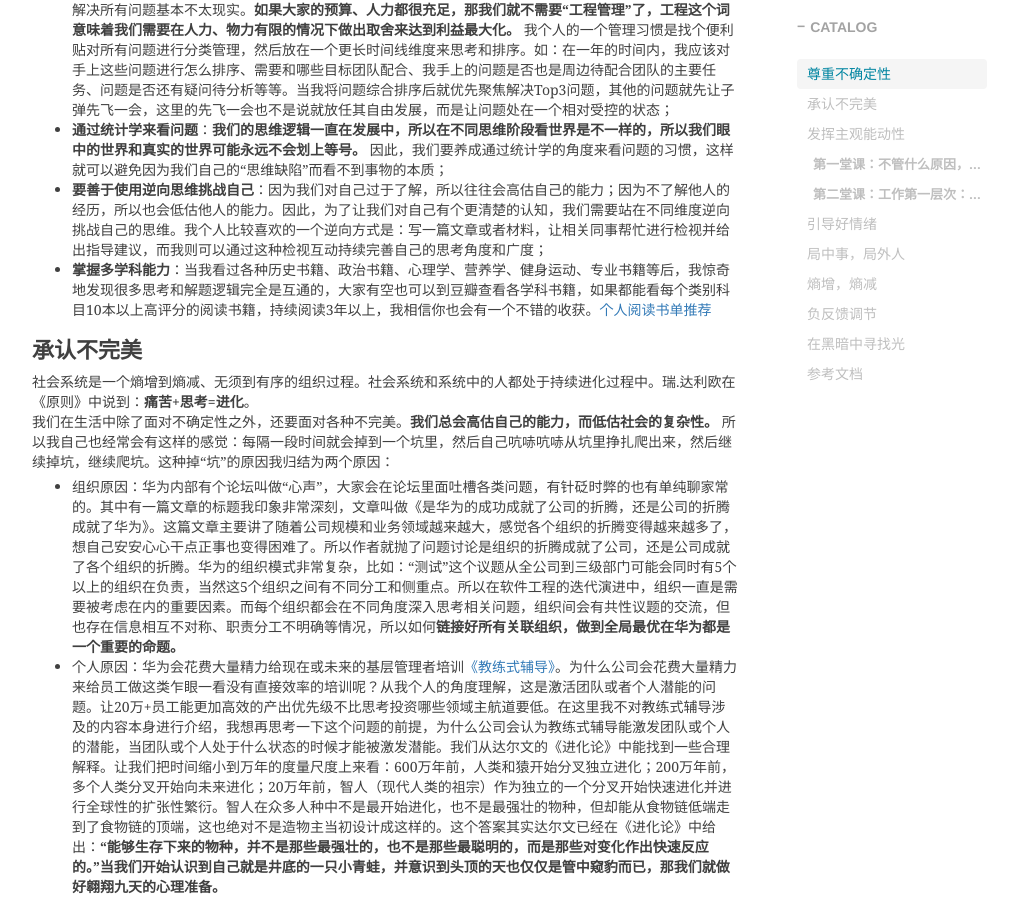
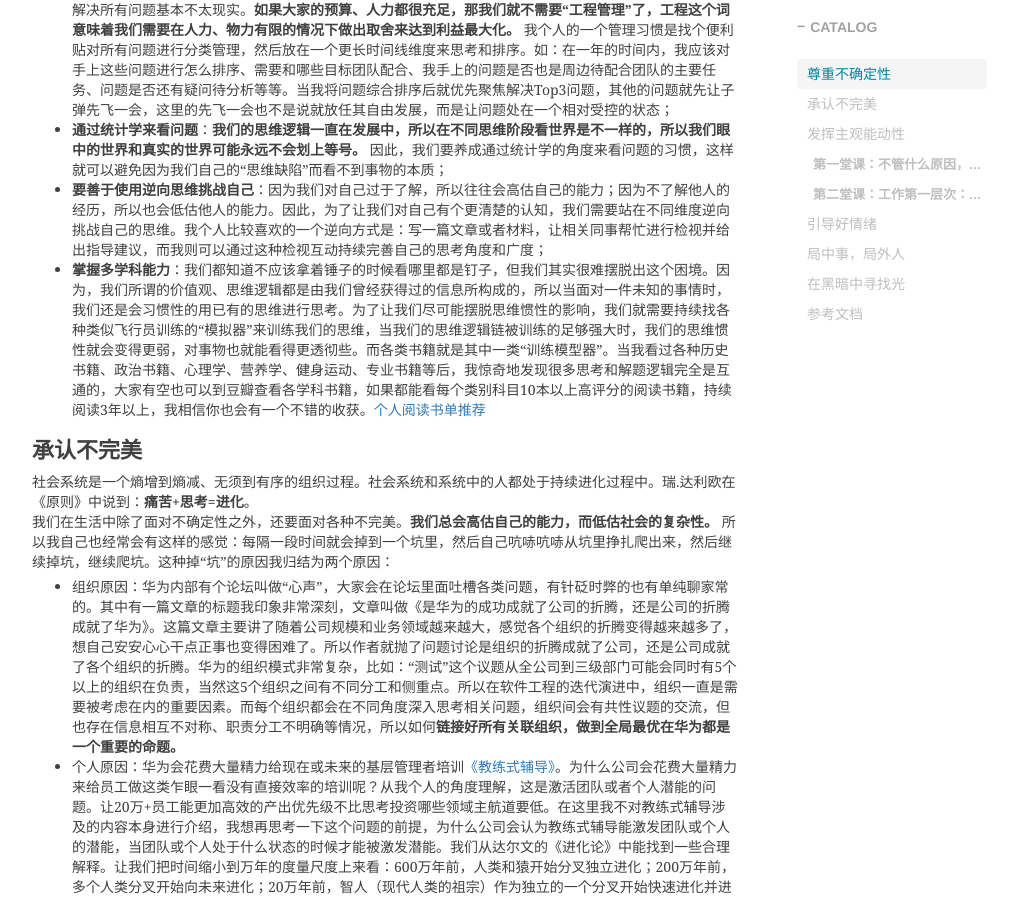
Before and after one commit to shihai1991/shihai1991.github.io, a Jekyll site: the page built from _posts/2023-10-30-在菊厂八年的那些人那些事.md, in a window 1280 px wide and 900 px high, scrolled down 1950 px. Shown: the whole window, without its empty margins (233-1244 px from the left). Built offline with Jekyll 4.4.1, drawn with Linux system fonts in a browser that asks for light colours; nearby versions of some CDN libraries; comment, search, counter and statistics services are not loaded; some of the changed text lies outside the part shown.

Commit message:
Update 2023-10-30-在菊厂八年的那些人那些事.md

```diff
--- a/_posts/2023-10-30-在菊厂八年的那些人那些事.md
+++ b/_posts/2023-10-30-在菊厂八年的那些人那些事.md
@@ -26,7 +26,7 @@ time: '2023.10.30 12:27:00'
 - **学会解决大而简单的矛盾**：在工作中，我们可能要解决无数的问题，因为时间有限，所以我们想保质保量来解决所有问题基本不太现实。**如果大家的预算、人力都很充足，那我们就不需要“工程管理”了，工程这个词意味着我们需要在人力、物力有限的情况下做出取舍来达到利益最大化。** 我个人的一个管理习惯是找个便利贴对所有问题进行分类管理，然后放在一个更长时间线维度来思考和排序。如：在一年的时间内，我应该对手上这些问题进行怎么排序、需要和哪些目标团队配合、我手上的问题是否也是周边待配合团队的主要任务、问题是否还有疑问待分析等等。当我将问题综合排序后就优先聚焦解决Top3问题，其他的问题就先让子弹先飞一会，这里的先飞一会也不是说就放任其自由发展，而是让问题处在一个相对受控的状态；
 - **通过统计学来看问题**：**我们的思维逻辑一直在发展中，所以在不同思维阶段看世界是不一样的，所以我们眼中的世界和真实的世界可能永远不会划上等号。** 因此，我们要养成通过统计学的角度来看问题的习惯，这样就可以避免因为我们自己的“思维缺陷”而看不到事物的本质；
 - **要善于使用逆向思维挑战自己**：因为我们对自己过于了解，所以往往会高估自己的能力；因为不了解他人的经历，所以也会低估他人的能力。因此，为了让我们对自己有个更清楚的认知，我们需要站在不同维度逆向挑战自己的思维。我个人比较喜欢的一个逆向方式是：写一篇文章或者材料，让相关同事帮忙进行检视并给出指导建议，而我则可以通过这种检视互动持续完善自己的思考角度和广度；
-- **掌握多学科能力**：当我看过各种历史书籍、政治书籍、心理学、营养学、健身运动、专业书籍等后，我惊奇地发现很多思考和解题逻辑完全是互通的，大家有空也可以到豆瓣查看各学科书籍，如果都能看每个类别科目10本以上高评分的阅读书籍，持续阅读3年以上，我相信你也会有一个不错的收获。[个人阅读书单推荐](https://shihai1991.github.io/books/2021/11/23/%E4%B8%AA%E4%BA%BA%E9%98%85%E8%AF%BB%E4%B9%A6%E5%8D%95%E6%8E%A8%E8%8D%90/)
+- **掌握多学科能力**：我们都知道不应该拿着锤子的时候看哪里都是钉子，但我们其实很难摆脱出这个困境。因为，我们所谓的价值观、思维逻辑都是由我们曾经获得过的信息所构成的，所以当面对一件未知的事情时，我们还是会习惯性的用已有的思维进行思考。为了让我们尽可能摆脱思维惯性的影响，我们就需要持续找各种类似飞行员训练的“模拟器”来训练我们的思维，当我们的思维逻辑链被训练的足够强大时，我们的思维惯性就会变得更弱，对事物也就能看得更透彻些。而各类书籍就是其中一类“训练模型器”。当我看过各种历史书籍、政治书籍、心理学、营养学、健身运动、专业书籍等后，我惊奇地发现很多思考和解题逻辑完全是互通的，大家有空也可以到豆瓣查看各学科书籍，如果都能看每个类别科目10本以上高评分的阅读书籍，持续阅读3年以上，我相信你也会有一个不错的收获。[个人阅读书单推荐](https://shihai1991.github.io/books/2021/11/23/%E4%B8%AA%E4%BA%BA%E9%98%85%E8%AF%BB%E4%B9%A6%E5%8D%95%E6%8E%A8%E8%8D%90/)
 
 # 承认不完美
 社会系统是一个熵增到熵减、无须到有序的组织过程。社会系统和系统中的人都处于持续进化过程中。瑞.达利欧在《原则》中说到：**痛苦+思考=进化**。
@@ -57,14 +57,6 @@ time: '2023.10.30 12:27:00'
 目前我们组团队负责的议题是Iaas软件工程能力提升，这个工作本身没有对外交付服务和扛销售指标，另外质量和效能提升情况也无法被实证，只能证伪不证真的议题，所以很多同学认为干这个议题非常虚，很难把握方向。这个问题和现在社会分工或者流水线分工有点类似。我举个可能不恰当例子说明一下：半导体芯片制造，从芯片这个制造产物看，构造很复杂，都已经是3nm级别的工业产物，并且集成了各种CPU、GPU、射频芯片等，但实际上我们把整个半导体芯片产业拆分开来看，每个环节的复杂度实际在逐层变低的，如：芯片设计、光刻机、光刻、蚀刻、封测等，**每一次系统的复杂度提升都在提升生产效率或产品竞争力，而每一次局部复杂度降低都是在降低成本**。**所以提升Iaas软件工程能力，有点像逆系统进化，某种角度上像做到上帝视角看问题？即要了解系统进化方向，又要去看局部的优势和不足，并且学会区分自己是在设计机器还是在机器里面当螺丝钉。**
 ![情绪 侵删]({{site.baseurl}}/img/2024/Q1/20240102-螺丝钉.jfif)
 
-# 熵增，熵减
-TBD
-系统论，北大700+同学
-
-# 负反馈调节
-TBD
-来源于控制论，美军OODA战略
-
 # 在黑暗中寻找光
 职场工作，晋升是一个绕不开的话题。确实有极少部分同学在行业快速扩张期间抓住机会，个人职级跃升速度能达到5年6级，这个概率我个人估计不会超过千分之一，这个是行业发展带来的这个红利，有这个红利我们当然要拼全力接住，但实际工作生活中这类事件属于极小小概率事件，可遇不可求。我们遇到的更多的是如何在面对不确定性、不完美的时候，发挥主观能动性，扩宽可能性空间，在黑暗中寻找光。
 ![黑暗中发现光 侵删]({{site.baseurl}}/img/2024/Q1/20240102-黑暗中发现光2.jpg)
```
